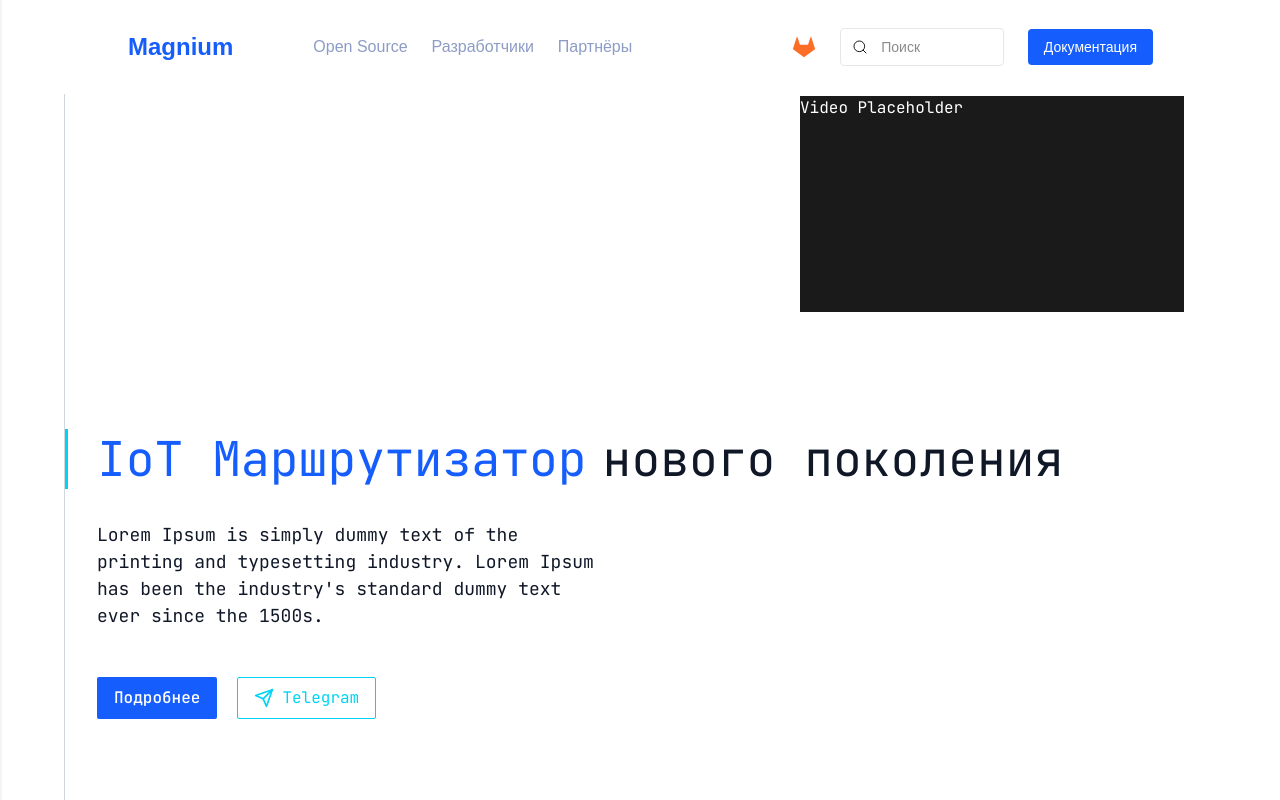
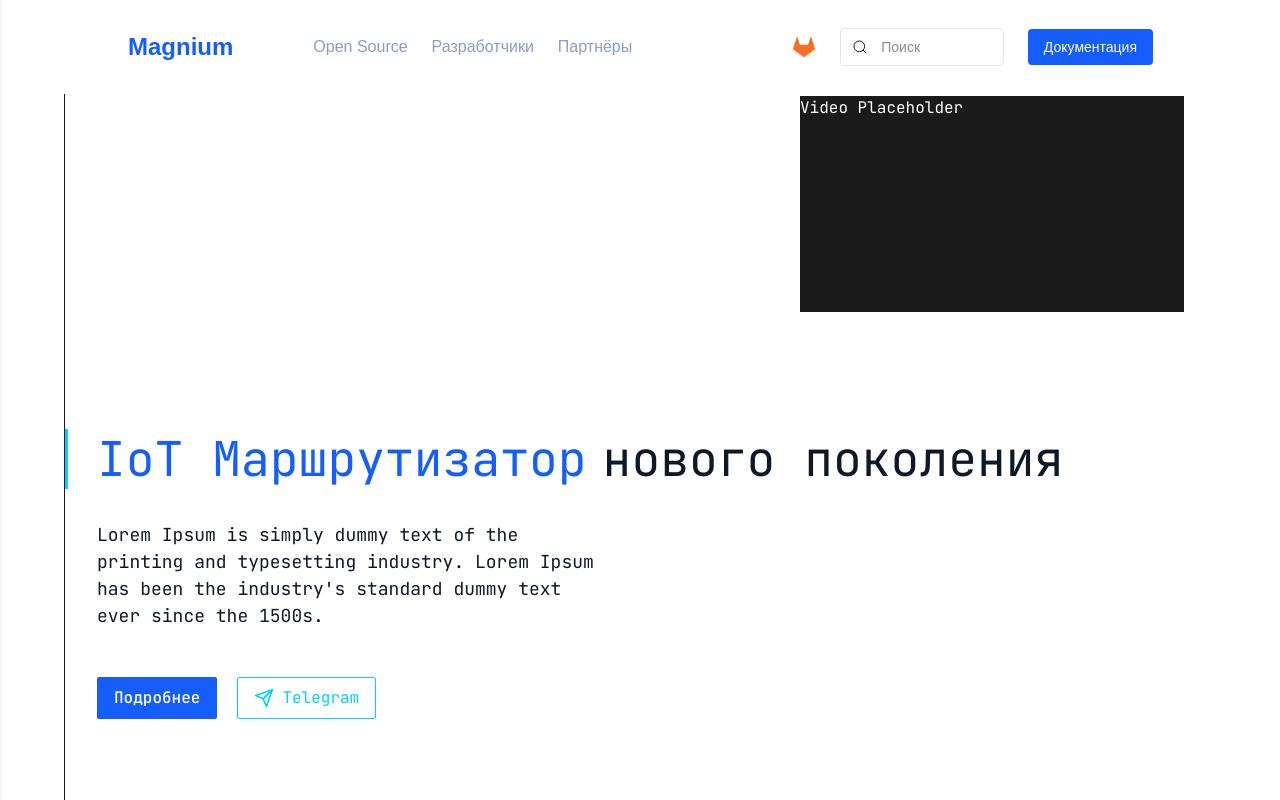
Before and after one commit to bestwxrld/magnium, a Next.js app: page / in a window 1280 px wide. Shown: the top 800 px of the page. Built offline with nearby package versions, Linux system fonts and the light colour scheme.

Commit message:
ecosystem+buttons+gitlab

```diff
--- a/src/app/components/landing/LandingPage.tsx
+++ b/src/app/components/landing/LandingPage.tsx
@@ -98,7 +98,7 @@ const LandingPage: React.FC<LandingPageProps> = ({ heroContent, videoContent })
       )}
 
       <div className="xl:px-0 mx-auto xl:max-w-[1400px] w-full max-w-full">
-        <div className="relative xl:border-l xl:mx-auto bg-white xl:border-gray-300">
+        <div className="relative xl:border-l xl:mx-auto bg-white">
 
           <main className="grid grid-cols-12 gap-4 lg:gap-6 xl:gap-x-10 relative pt-24 px-8 pb-8">
             {isMobile ? (
```
